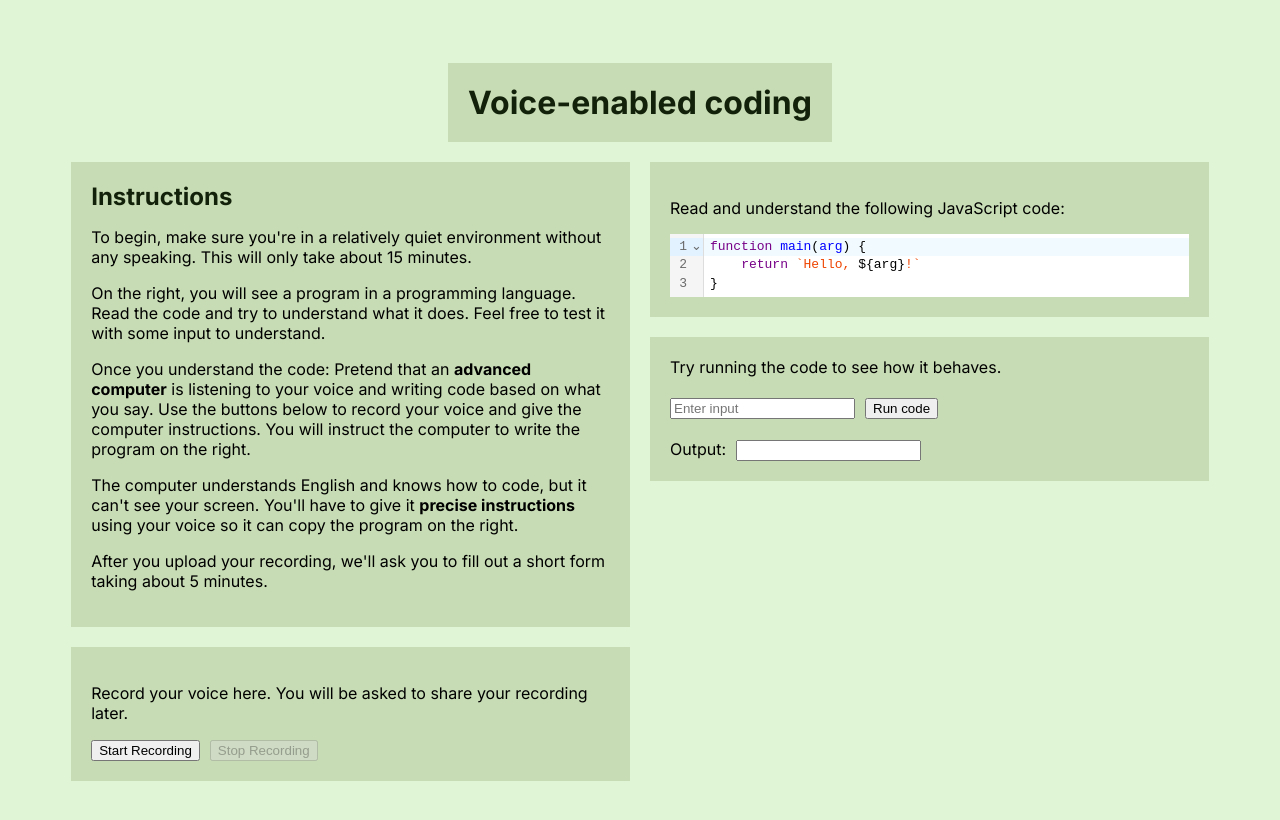
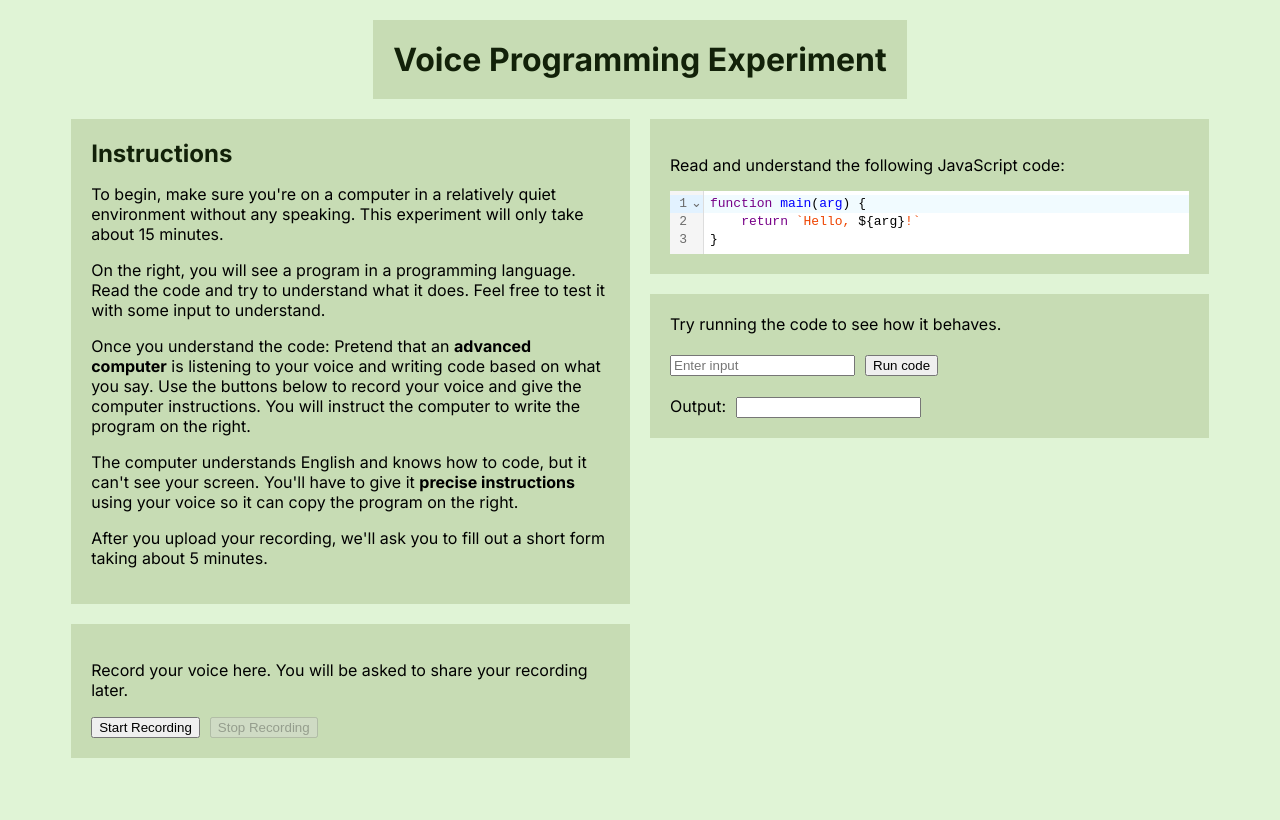
Before and after one commit to RocketRace/voice-enabled, a Next.js app: page / in a window 1280 px wide. Shown: the top 820 px of the page. Built offline with nearby package versions, Linux system fonts and the light colour scheme; what @nextjournal/lang-clojure, msgpack5 would draw is missing.

Commit message:
slight tweaks for convenience

```diff
--- a/app/FormAlert.tsx
+++ b/app/FormAlert.tsx
@@ -3,6 +3,9 @@ export const FormAlert = ({ visible }: { visible: boolean }) => {
 
     return visible && <div className="cover">
         <div className="after-upload">
+            <p>
+                Uploaded successfully!
+            </p>
             <p>
                 Thank you for participating in this experiment!
             </p>
--- a/app/Instructions.tsx
+++ b/app/Instructions.tsx
@@ -2,8 +2,8 @@ export const Instructions = () => {
     return <div className="instructions">
         <h2 className="big-text">Instructions</h2>
         <p>
-            To begin, make sure you're in a relatively quiet environment without any speaking.
-            This will only take about 15 minutes.
+            To begin, make sure you're on a computer in a relatively quiet environment without any speaking.
+            This experiment will only take about 15 minutes.
         </p>
         <p>
             On the right, you will see a program in a programming language.
--- a/app/globals.css
+++ b/app/globals.css
@@ -9,6 +9,7 @@
   flex-direction: column;
   align-items: center;
   margin: 5%;
+  margin-top: 20px;
 }
 
 .header {
--- a/app/page.tsx
+++ b/app/page.tsx
@@ -36,7 +36,7 @@ export default function Main() {
 
   return <div className='page'>
     <header className="header">
-      <h1 className="big-text">Voice-enabled coding</h1>
+      <h1 className="big-text">Voice Programming Experiment</h1>
     </header>
     <main className="main">
       <div className="right-pane">
```
